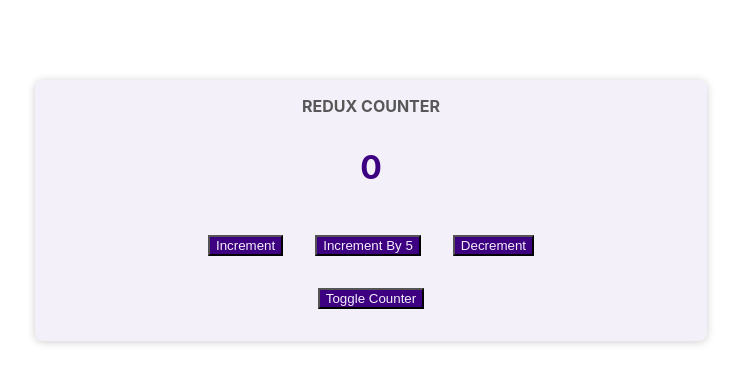
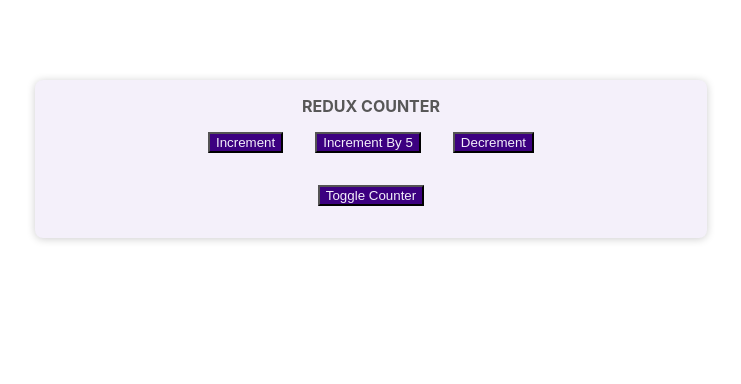
Before and after one commit to apeksha2697/redux-practice, a React (Create React App) app: page / in a window 1280 px wide. Shown: the top 384 px of the page, without its empty margins (269-1010 px from the left). Built offline with nearby package versions, Linux system fonts and the light colour scheme.

Commit message:
added toggle handler

```diff
--- a/src/components/Counter.js
+++ b/src/components/Counter.js
@@ -4,7 +4,10 @@
 
 const Counter = () => {
   const dispatch = useDispatch();
-  const toggleCounterHandler = () => {};
+  const toggleCounterHandler = () => {
+    dispatch({ type: 'toggle' });
+  };
+  const show = useSelector(state => state.showCounter);
   const counter = useSelector(state => state.counter);
 
   const increamentHandler = () => {
@@ -20,7 +23,7 @@
   return (
     <main className={classes.counter}>
       <h1>Redux Counter</h1>
-      <div className={classes.value}>{counter}</div>
+      {show && <div className={classes.value}>{counter}</div>}
       <div>
         <button onClick={increamentHandler}>Increment</button>
         <button onClick={increaseHandler}>Increment By 5</button>
```
